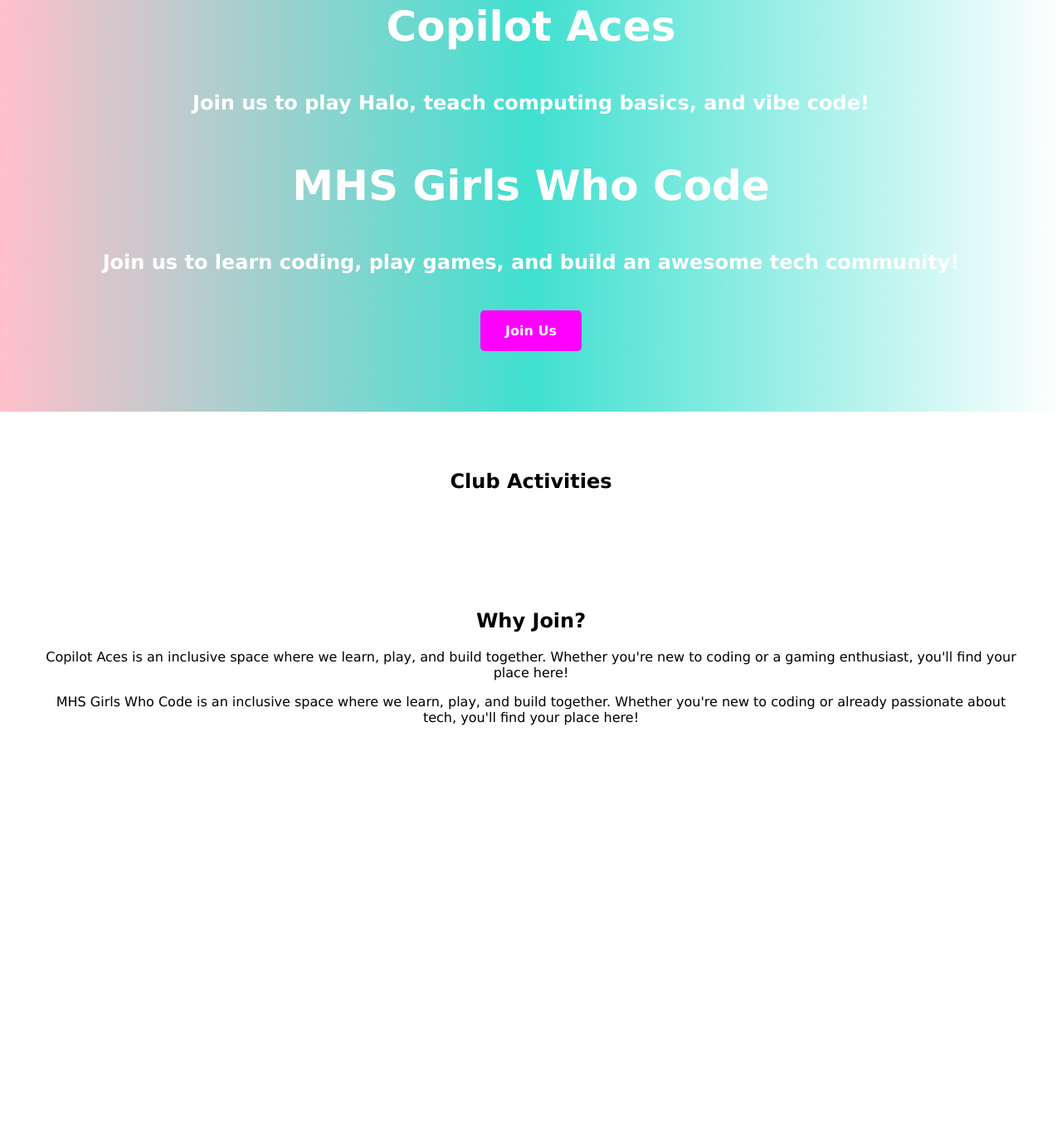
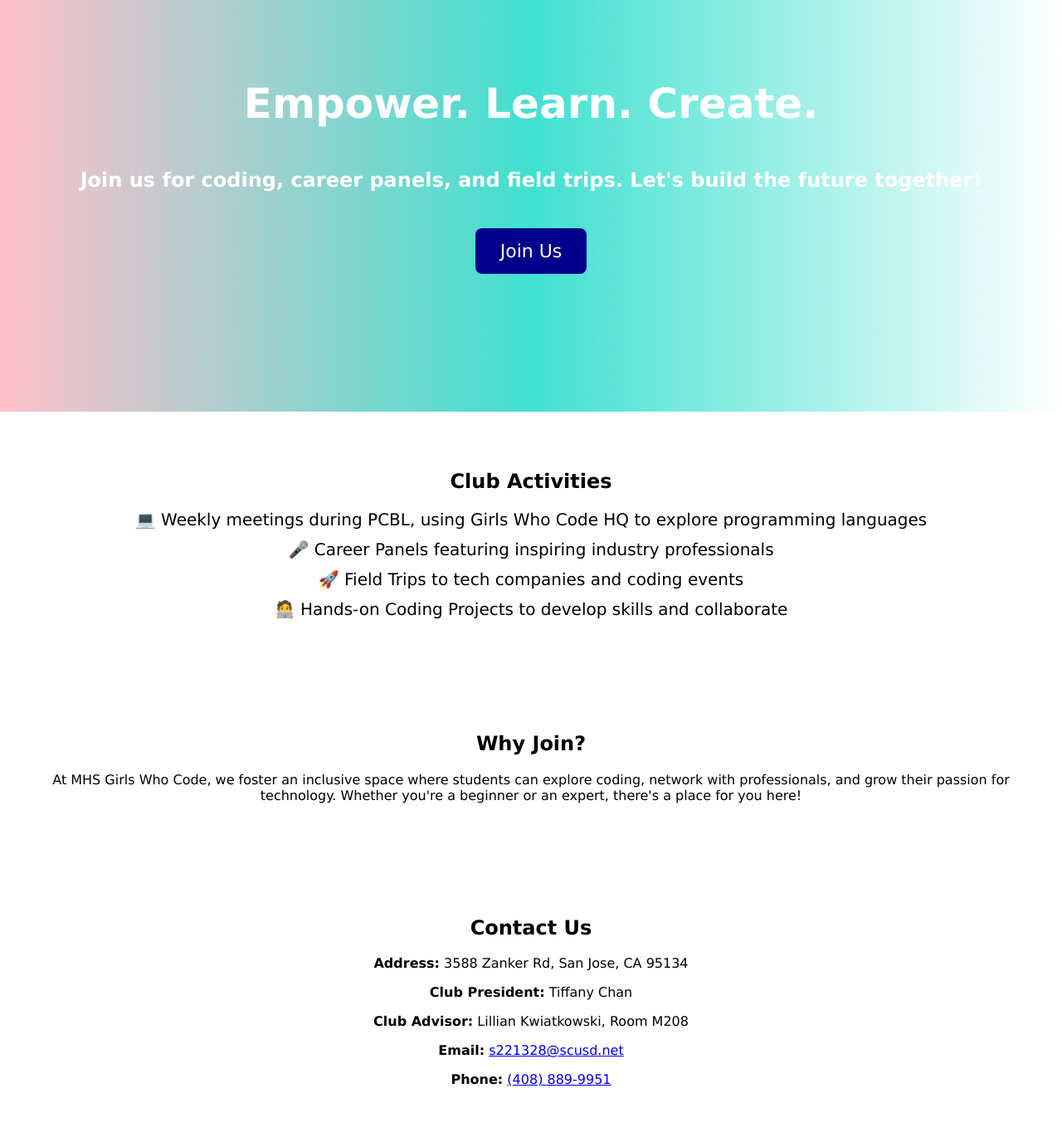
Before and after one commit to soniak11222777/GirlsWhoCodePage, a plain HTML site: page index.html in a window 1280 px wide. Shown: the part 177-1553 px from the top of the page at 83% size. Before the commit the page ends 1117 px from the top, so only its background shows below. Drawn offline with Linux system fonts and the light colour scheme.

Commit message:
Update index.html

```diff
--- a/index.html
+++ b/index.html
@@ -30,7 +30,7 @@
         }
         .middle-section, .bottom-section, .contact-section {
             padding: 50px;
-            color: black;
+            color: black; /* Improve readability */
         }
         h1 {
             font-size: 50px;
@@ -44,42 +44,59 @@
             list-style-type: none;
             padding: 0;
         }
+        li {
+            font-size: 20px;
+            margin: 12px 0;
+        }
         .join-button {
             display: inline-block;
             padding: 15px 30px;
-            background-color: magenta;
+            font-size: 22px;
             color: white;
+            background-color: darkblue;
+            border: none;
+            border-radius: 8px;
             text-decoration: none;
-            border-radius: 5px;
             margin-top: 20px;
-            font-weight: bold;
         }
         .join-button:hover {
-            background-color: turquoise;
-            transition: background-color 0.3s;
+            background-color: navy;
         }
     </style>
 </head>
 <body>
-    <div class="header">MHS Girls Who Code & Copilot Aces</div>
+
+    <div class="header">MHS Girls Who Code</div>
 
     <div class="top-section">
-        <h1>Copilot Aces</h1>
-        <h3>Join us to play Halo, teach computing basics, and vibe code!</h3>
-        <h1>MHS Girls Who Code</h1>
-        <h3>Join us to learn coding, play games, and build an awesome tech community!</h3>
+        <h1>Empower. Learn. Create.</h1>
+        <h3>Join us for coding, career panels, and field trips. Let's build the future together!</h3>
         <a class="join-button" href="https://forms.gle/mUZCM6xwR6HJ6wzg6" target="_blank">Join Us</a>
     </div>
 
     <div class="middle-section">
         <h2>Club Activities</h2>
-        <!-- Add your activities content here -->
+        <ul>
+            <li>💻 Weekly meetings during PCBL, using Girls Who Code HQ to explore programming languages</li>
+            <li>🎤 Career Panels featuring inspiring industry professionals</li>
+            <li>🚀 Field Trips to tech companies and coding events</li>
+            <li>🧑‍💻 Hands-on Coding Projects to develop skills and collaborate</li>
+        </ul>
     </div>
 
     <div class="bottom-section">
         <h2>Why Join?</h2>
-        <p>Copilot Aces is an inclusive space where we learn, play, and build together. Whether you're new to coding or a gaming enthusiast, you'll find your place here!</p>
-        <p>MHS Girls Who Code is an inclusive space where we learn, play, and build together. Whether you're new to coding or already passionate about tech, you'll find your place here!</p>
+        <p>At MHS Girls Who Code, we foster an inclusive space where students can explore coding, network with professionals, and grow their passion for technology. Whether you're a beginner or an expert, there's a place for you here!</p>
     </div>
+
+    <div class="contact-section">
+        <h2>Contact Us</h2>
+        <p><strong>Address:</strong> 3588 Zanker Rd, San Jose, CA 95134</p>
+        <p><strong>Club President:</strong> Tiffany Chan</p>
+        <p><strong>Club Advisor:</strong> Lillian Kwiatkowski, Room M208</p>
+        <p><strong>Email:</strong> <a href="mailto:s221328@scusd.net">s221328@scusd.net</a></p>
+        <p><strong>Phone:</strong> <a href="tel:+14088899951">(408) 889-9951</a></p>
+    </div>
+
 </body>
 </html>
```
